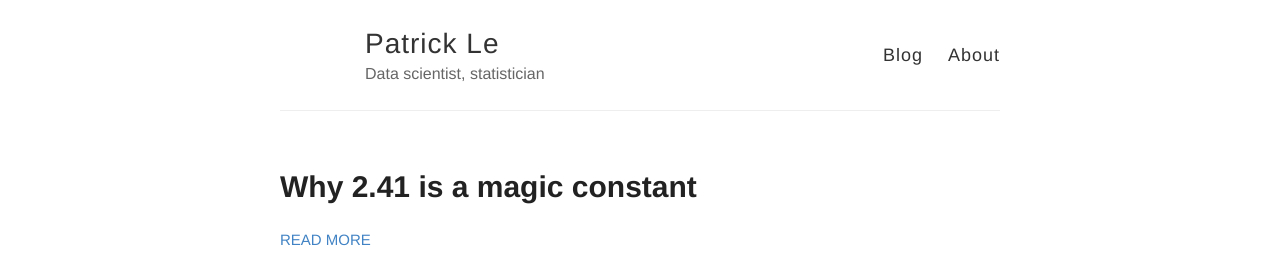
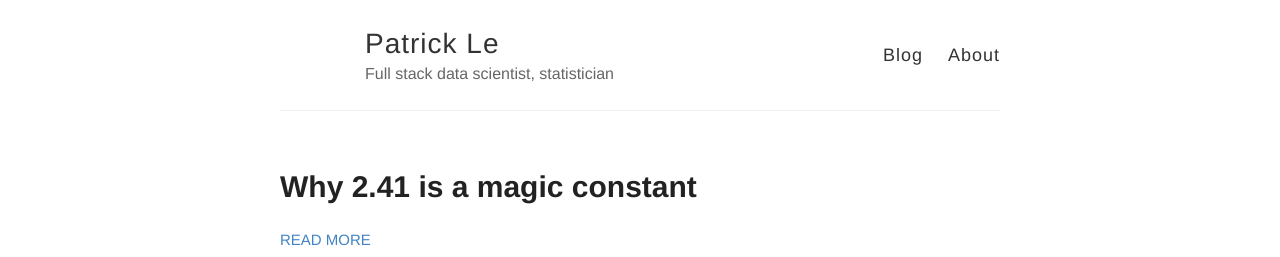
Before and after one commit to lechipatrick/lechipatrick.github.io, a Jekyll site: the page built from index.html, in a window 1280 px wide. Shown: the top 257 px of the page. Built offline with Jekyll 4.4.1, drawn with Linux system fonts in a browser that asks for light colours.

Commit message:
Update _config.yml

```diff
--- a/_config.yml
+++ b/_config.yml
@@ -6,11 +6,10 @@
 name: Patrick Le
 
 # Short bio or description (displayed in the header)
-description: Data scientist, statistician
+description: Full stack data scientist, statistician
 
 # URL of your avatar or profile pic (you could use your GitHub profile pic)
-#avatar: https://onyilam.github.io/myAvatar.png
-
+#avatar: https:
 #
 # Flags below are optional
 #
@@ -26,11 +25,11 @@ footer-links:
   linkedin: patrick-le-453b3119
   pinterest:
   rss: # just type anything here for a working RSS icon
-#  twitter: onyilam
+#  twitter:
   stackoverflow: # your stackoverflow profile, e.g. "users/50476/bart-kiers"
   youtube: # channel/<your_long_string> or user/<user-name>
   googleplus: # anything in your profile username that comes after plus.google.com/
-#  medium: onyilam
+#  medium:
 
 # Enter your Disqus shortname (not your username) to enable commenting on posts
 # You can find your shortname on the Settings page of your Disqus account
```
